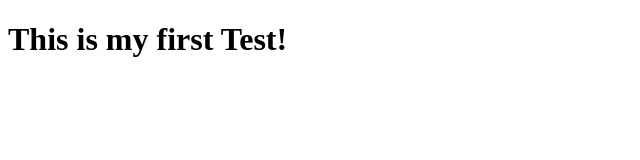
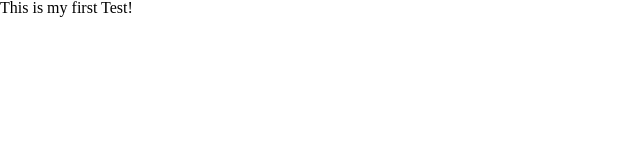
Before and after one commit to parthmparmar/parthmparmar.github.io, a plain HTML site: page index.html in a window 1280 px wide. Shown: the whole page, without its empty margins (0-640 px from the left). Drawn offline with Linux system fonts and the light colour scheme.

Commit message:
Added reset.css to index.html page

```diff
--- a/index.html
+++ b/index.html
@@ -4,6 +4,8 @@
     <meta charset="UTF-8">
     <meta name="viewport" content="width=device-width, initial-scale=1.0">
     <meta http-equiv="X-UA-Compatible" content="ie=edge">
+    <!-- reset css file to allow for cross browser support -->
+    <link rel="stylesheet" href="reset.css">
     <title>Test First Site</title>
 </head>
 <body>
```
